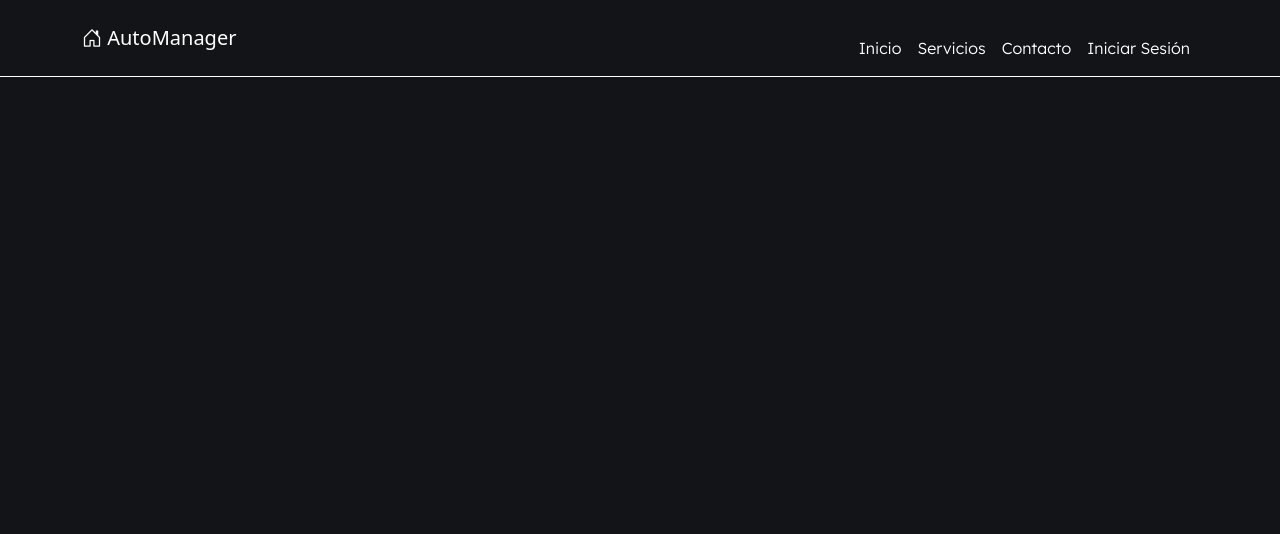
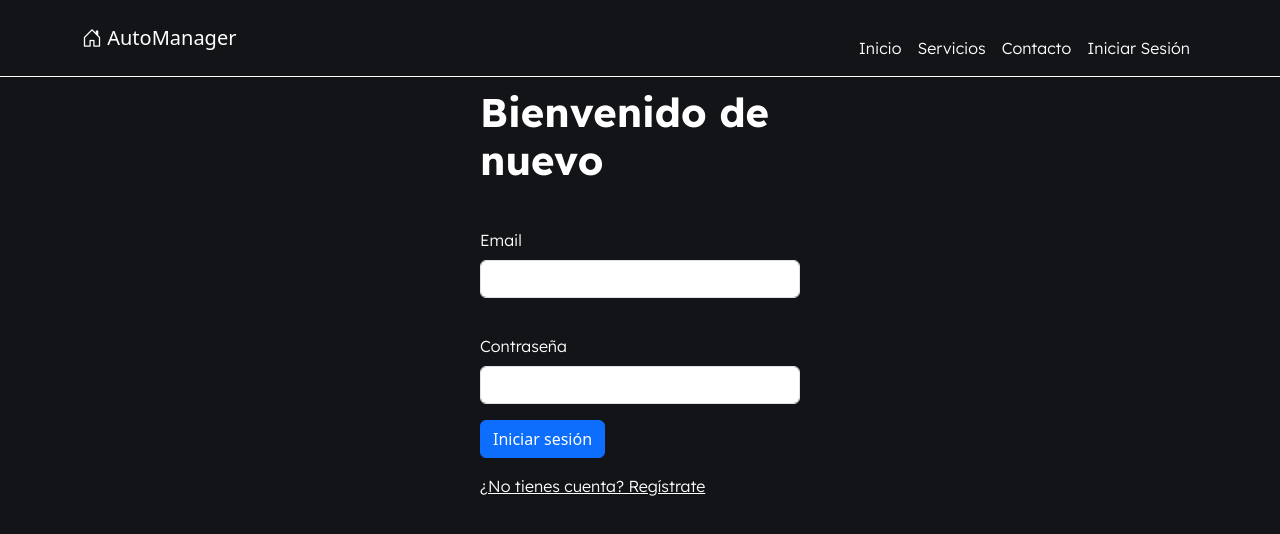
Before and after one commit to dayana82006/AutoTallerEF, an Angular app in the folder autotaller-manager/: page /auth/login in a window 1280 px wide. Before the commit this address led to /. Shown: the top 534 px of the page. Built offline with nearby package versions, Linux system fonts and the light colour scheme.

Commit message:
feat: :sparkles: add login component HTML, SCSS AND TS
Created login component and routes implementation

```diff
--- a/autotaller-manager/src/app/app-routing-module.ts
+++ b/autotaller-manager/src/app/app-routing-module.ts
@@ -2,10 +2,11 @@
 import { NgModule } from '@angular/core';
 import { RouterModule, Routes } from '@angular/router';
 import { LandingComponent } from './modules/landing/pages/landing/landing.component';
-
+import { LoginComponent } from './modules/auth/pages/login/login.component';
 
 export const routes: Routes = [
   { path: '', component: LandingComponent },
+  { path: 'auth/login', component: LoginComponent },
 ];
 
 @NgModule({
--- a/autotaller-manager/src/app/app.ts
+++ b/autotaller-manager/src/app/app.ts
@@ -1,3 +1,4 @@
+// app.component.ts
 import { Component } from '@angular/core';
 import { RouterModule } from '@angular/router';
 import { NavbarComponent } from './shared/components/navbar/navbar.component';
--- /dev/null
+++ b/autotaller-manager/src/app/modules/auth/pages/login/login.component.html
@@ -0,0 +1,15 @@
+<form class="container mt-5 formulario-fade-in" style="max-width: 400px; padding: 40px;">
+  <h1 class="mb-4 title">Bienvenido de nuevo</h1>
+  <div class="mb-3">
+    <label for="exampleInputEmail1" class="form-label subtitle">Email</label>
+    <input type="email" class="form-control" id="exampleInputEmail1">
+  </div>
+  <div class="mb-3">
+    <label for="exampleInputPassword1" class="form-label subtitle">Contraseña</label>
+    <input type="password" class="form-control" id="exampleInputPassword1">
+  </div>
+  <button type="submit" class="btn btn-primary">Iniciar sesión</button>
+  <div class="mt-3">
+    <a href="/auth/register" class="subtitle">¿No tienes cuenta? Regístrate</a>
+  </div>
+</form>
--- /dev/null
+++ b/autotaller-manager/src/app/modules/auth/pages/login/login.component.scss
@@ -0,0 +1,12 @@
+.formulario-fade-in {
+  opacity: 0;
+  transform: translateY(20px);
+  animation: aparecer 2s ease-out forwards;
+}
+
+@keyframes aparecer {
+  to {
+    opacity: 1;
+    transform: translateY(0);
+  }
+}
```
Also changed, not shown: autotaller-manager/src/app/modules/auth/auth-module.ts (added, +17 -0 lines), autotaller-manager/src/app/modules/auth/auth-routing-module.ts (added, +16 -0 lines), autotaller-manager/src/app/modules/auth/pages/login/login.component.ts (added, +8 -0 lines).
